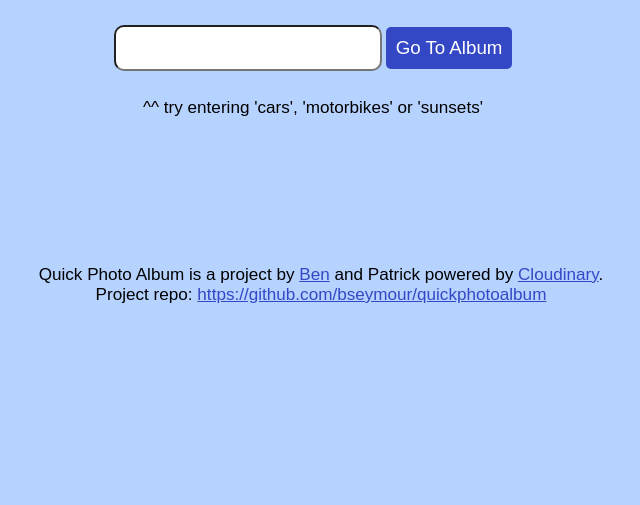
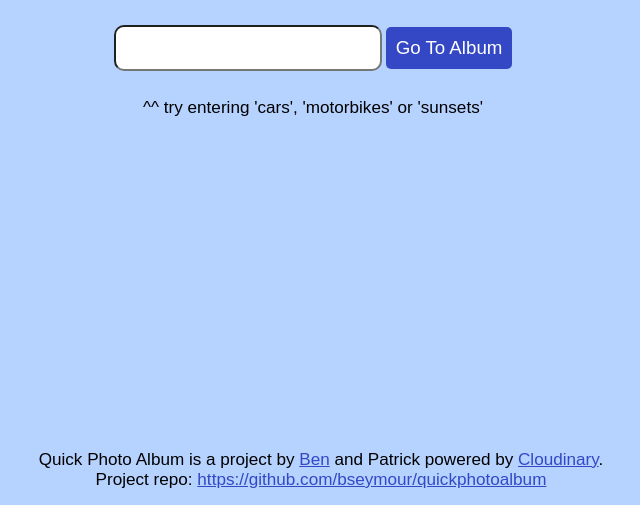
Before and after one commit to bseymour/quickphotoalbum, a plain HTML site: page index.html in a window 1280 px wide. Shown: the part 295-800 px from the top of the page, without its empty margins (327-967 px from the left). Drawn offline with Linux system fonts and the light colour scheme.

Commit message:
move project details to foot

```diff
--- a/index.html
+++ b/index.html
@@ -83,8 +83,10 @@
 
         #project {
            position: fixed;
-            bottom: 200px;
+            bottom: 0px;
             width: 100%;
+            margin-bottom: 15px;
+            padding: 0;
         }
 
         .center {
```
